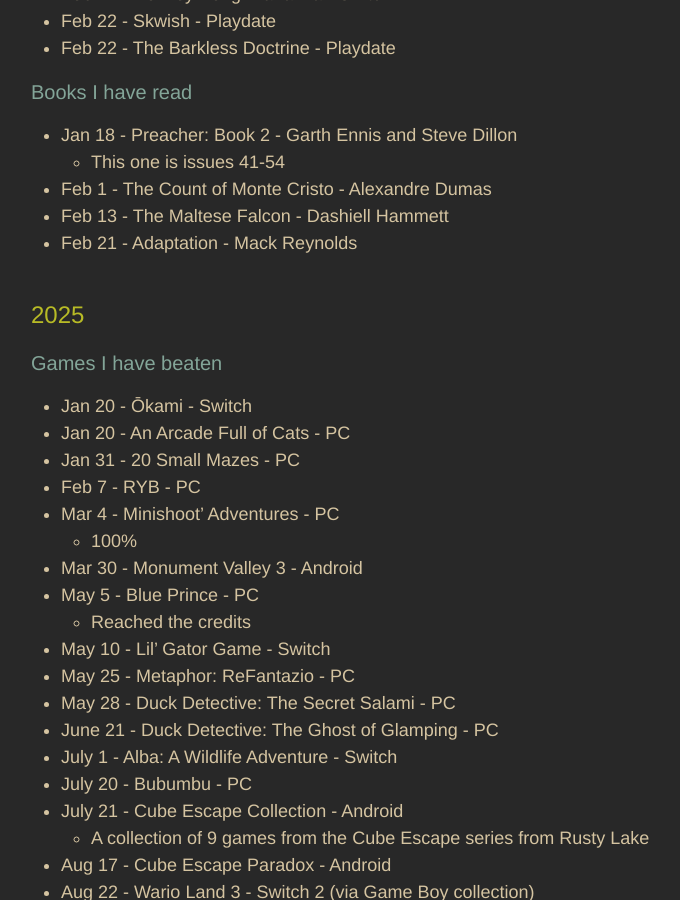
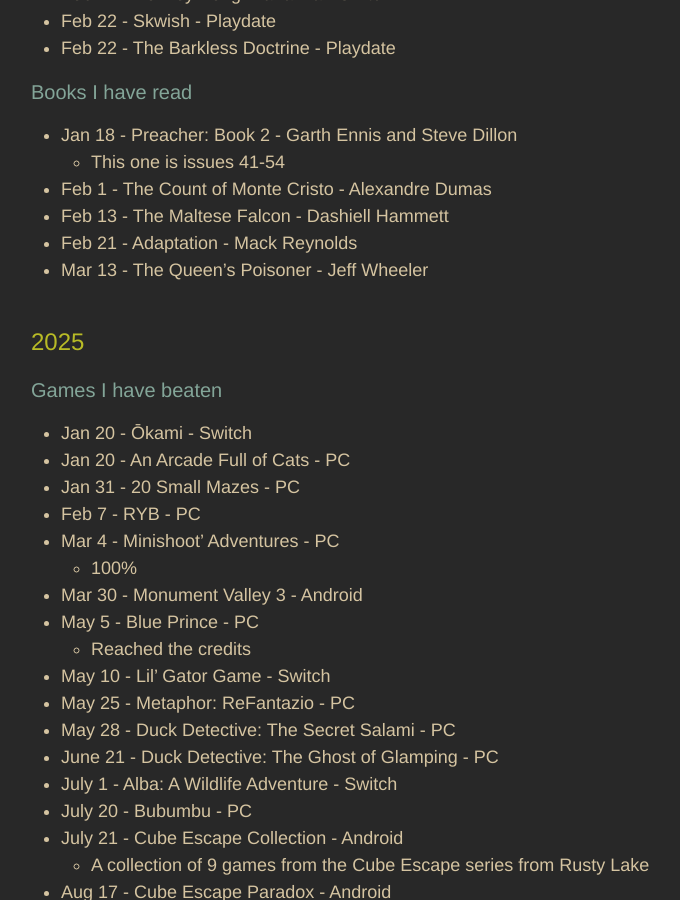
Before and after one commit to adkinsrs/sadkins_site, a Jekyll site: the page built from misc.md, in a window 1280 px wide and 900 px high, scrolled down 686 px. Shown: the whole window, without its empty margins (239-919 px from the left). Built offline with Jekyll 4.4.1, drawn with Linux system fonts in a browser that asks for light colours.

Commit message:
read a book

```diff
--- a/misc.md
+++ b/misc.md
@@ -33,6 +33,7 @@
 * Feb 1 - The Count of Monte Cristo - Alexandre Dumas
 * Feb 13 - The Maltese Falcon - Dashiell Hammett
 * Feb 21 - Adaptation - Mack Reynolds
+* Mar 13 - The Queen's Poisoner - Jeff Wheeler
 
 ## 2025
 
```
